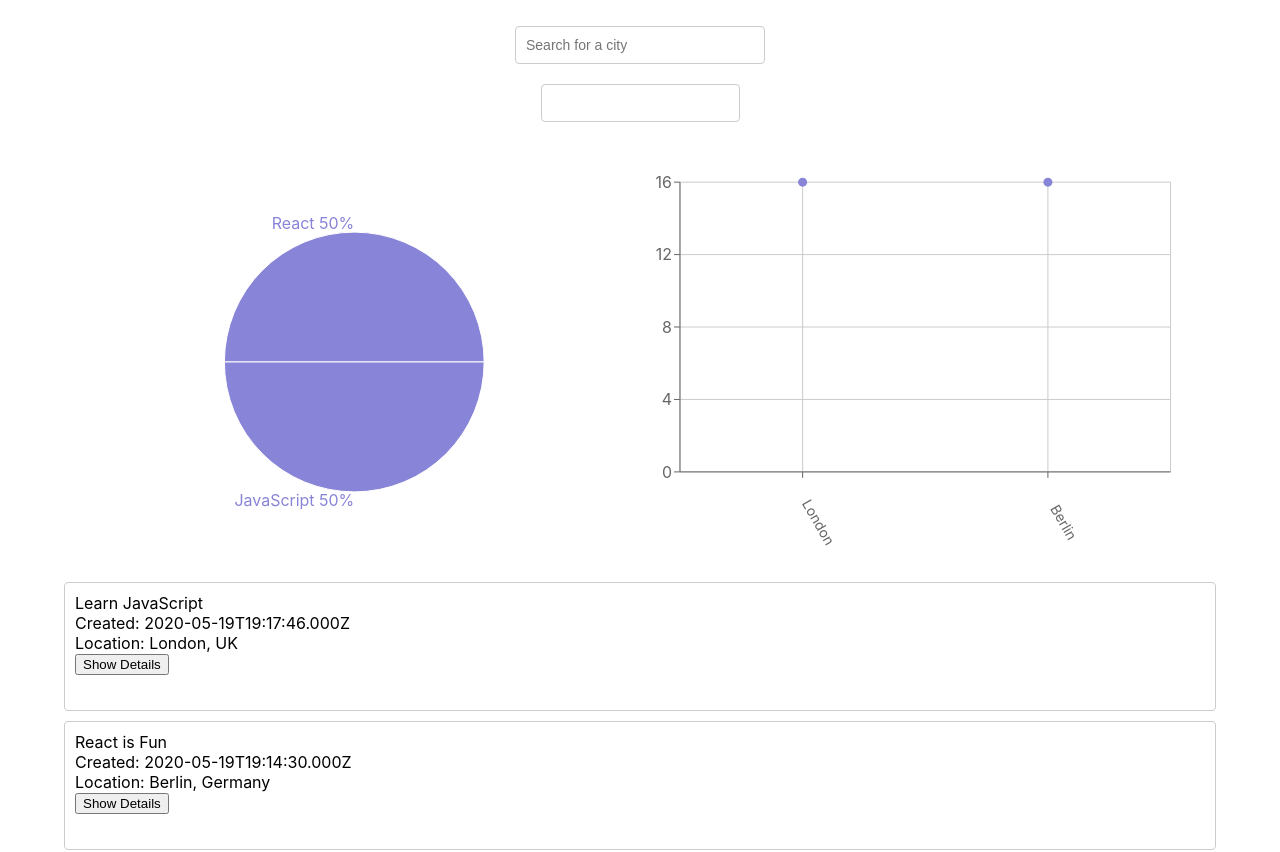
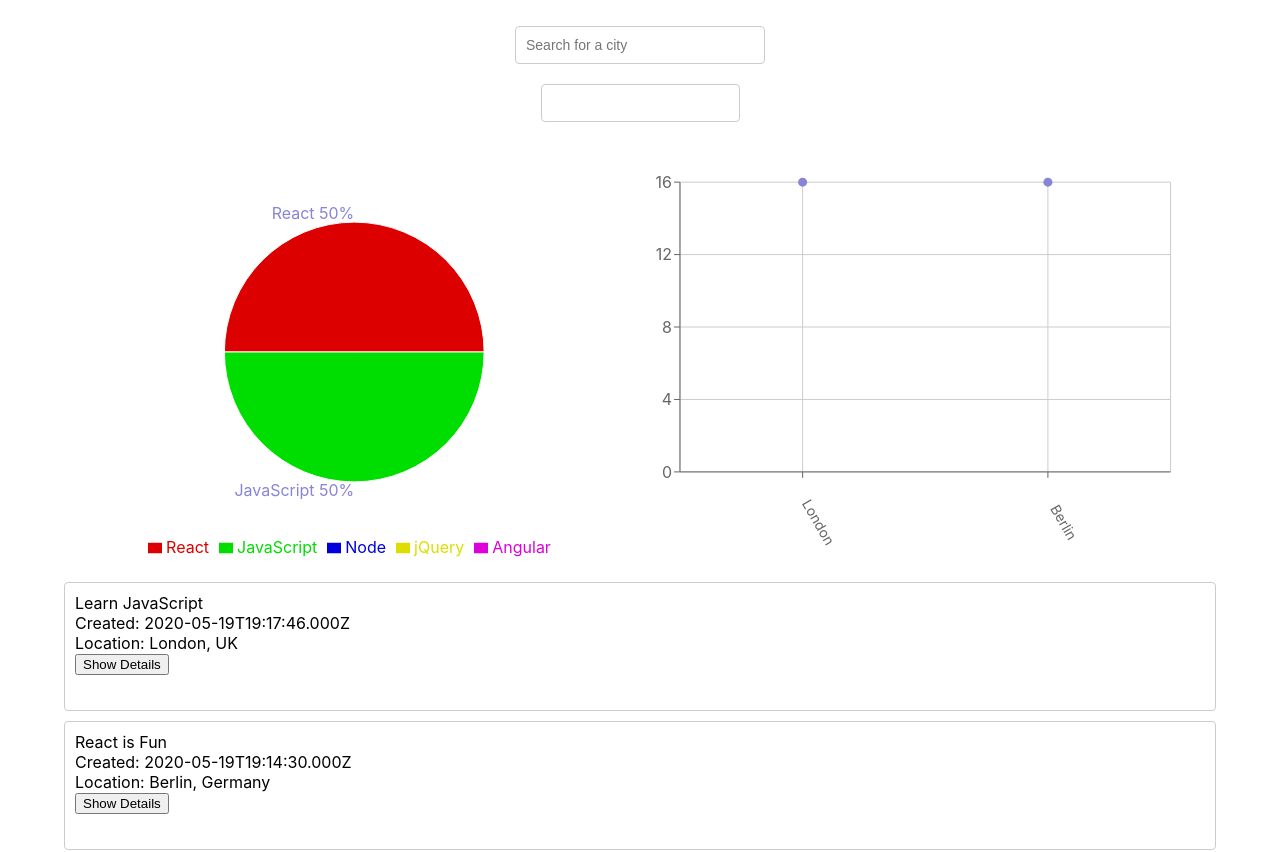
Before and after one commit to khafiz12/meet, a React (Create React App) app: page / in a window 1280 px wide. Shown: the top 852 px of the page. Built offline with nearby package versions, Linux system fonts and the light colour scheme; what atatus-spa would draw is missing.

Commit message:
added color to pie chart

```diff
--- a/src/components/EventGenresChart.js
+++ b/src/components/EventGenresChart.js
@@ -1,9 +1,10 @@
 import {useState, useEffect} from 'react';
-import { ResponsiveContainer ,PieChart, Pie, Legend } from 'recharts';
+import { ResponsiveContainer ,PieChart, Pie, Legend, Cell } from 'recharts';
 
 const EventGenresChart = ({events}) => {
    const [data, setData] = useState ([]);
-   const genres = ['React', 'JavaScript', 'Node', 'jQuery', 'Angular']
+   const genres = ['React', 'JavaScript', 'Node', 'jQuery', 'Angular'];
+   const colors = ['#DD0000', '#00DD00', '#0000DD', '#DDDD00', '#DD00DD' ]
    const getData = () => {
     // Map through genres and calculate the number of events for each genre
     const data = genres.map((genre) => {
@@ -49,7 +50,12 @@
           labelLine={false}
           label={renderCustomizedLabel}
           outerRadius={130}
-        />
+        >
+        {data.map((entry, index) =>(
+          <Cell key={`cell-${index}`} fill={colors[index % colors.length]} />
+         ))}
+        </Pie>
+        <Legend verticalAlign="bottom" align="center" />
       </PieChart>
     </ResponsiveContainer>
   );
```
